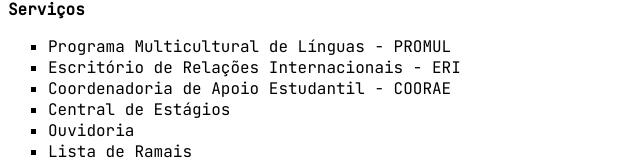
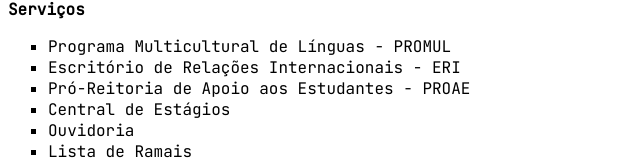
Before and after one commit to computacaodaunicentro/computacaodaunicentro.github.io, a plain HTML site: page index.html in a window 1280 px wide. Shown: the part 930-1094 px from the top of the page, without its empty margins (0-640 px from the left). Drawn offline with Linux system fonts and the light colour scheme.

Commit message:
Update index.html

```diff
--- a/index.html
+++ b/index.html
@@ -76,7 +76,7 @@
             <ul style="list-style-type: square">
             <li><a href="https://www3.unicentro.br/proec/promul/" target="_blank">Programa Multicultural de Línguas - PROMUL</a></li>
             <li><a href="https://www3.unicentro.br/eri/en/home/" target="_blank">Escritório de Relações Internacionais - ERI</a></li>
-            <li><a href="https://www3.unicentro.br/apoioaoestudante/" target="_blank">Coordenadoria de Apoio Estudantil - COORAE</a></li>
+            <li><a href="https://www3.unicentro.br/proae/" target="_blank">Pró-Reitoria de Apoio aos Estudantes - PROAE</a></li>
             <li><a href="https://www3.unicentro.br/estagios/" target="_blank">Central de Estágios</a></li>
             <li><a href="https://www3.unicentro.br/ouvidoria" target="_blank">Ouvidoria</a></li>
             <li><a href="https://www3.unicentro.br/ramais/" target="_blank">Lista de Ramais</a></li>
```
